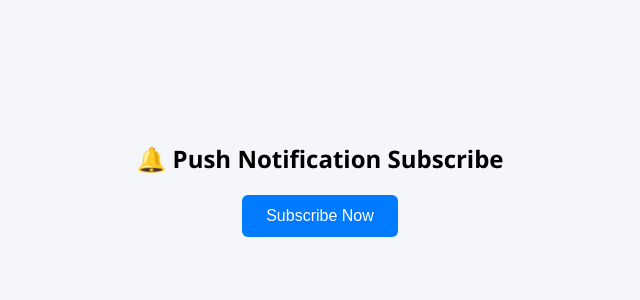
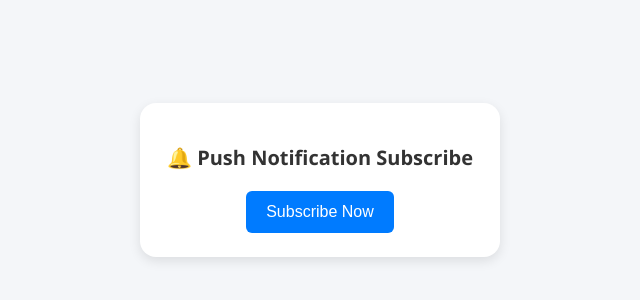
Before and after one commit to A9675/Anil-kumar, a plain HTML site: page index.html in a window 1280 px wide. Shown: the part 220-520 px from the top of the page, without its empty margins (320-960 px from the left). Drawn offline with Linux system fonts and the light colour scheme.

Commit message:
Update index.html
Update

```diff
--- a/index.html
+++ b/index.html
@@ -1,5 +1,5 @@
 <!DOCTYPE html>
-<html>
+<html lang="en">
 <head>
   <meta charset="UTF-8">
   <title>🔔 Subscribe for Notifications</title>
@@ -7,34 +7,77 @@
   <link rel="manifest" href="manifest.json">
   <link rel="icon" href="icon.png">
   <style>
+    * {
+      box-sizing: border-box;
+    }
     body {
       font-family: 'Segoe UI', sans-serif;
+      margin: 0;
+      padding: 0;
       background: #f4f6f9;
+      height: 100vh;
       display: flex;
-      flex-direction: column;
+      justify-content: center;
       align-items: center;
-      justify-content: center;
-      height: 100vh;
-      margin: 0;
     }
-    button {
-      padding: 12px 24px;
+
+    .card {
+      background: #ffffff;
+      padding: 24px;
+      border-radius: 16px;
+      box-shadow: 0 4px 12px rgba(0, 0, 0, 0.1);
+      max-width: 360px;
+      width: 90%;
+      text-align: center;
+      transition: all 0.3s ease;
+    }
+
+    .card h2 {
+      font-size: 20px;
+      color: #333;
+      margin-bottom: 20px;
+    }
+
+    .card button {
+      padding: 12px 20px;
       font-size: 16px;
       background-color: #007bff;
       border: none;
+      border-radius: 6px;
       color: white;
-      border-radius: 6px;
       cursor: pointer;
+      transition: background-color 0.3s ease;
     }
-    h2 {
-      margin-bottom: 20px;
+
+    .card button:hover {
+      background-color: #0056b3;
+    }
+
+    @media (max-width: 480px) {
+      .card {
+        padding: 16px;
+      }
+      .card h2 {
+        font-size: 18px;
+      }
+      .card button {
+        font-size: 15px;
+        padding: 10px 16px;
+      }
     }
   </style>
 </head>
 <body>
-  <h2>🔔 Push Notification Subscribe</h2>
-  <button onclick="subscribeUser()">Subscribe Now</button>
+
+  <!-- 🔔 Notification Subscribe Card -->
+  <div class="card" id="subscribeCard">
+    <h2>🔔 Push Notification Subscribe</h2>
+    <button onclick="subscribeUser()">Subscribe Now</button>
+  </div>
+
+  <!-- Scripts -->
   <script src="config.js"></script>
   <script src="subscribe.js"></script>
+
 </body>
 </html>
```
